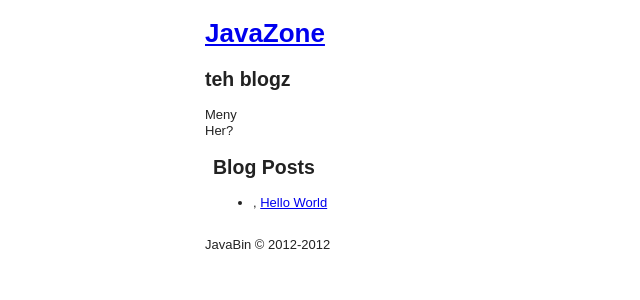
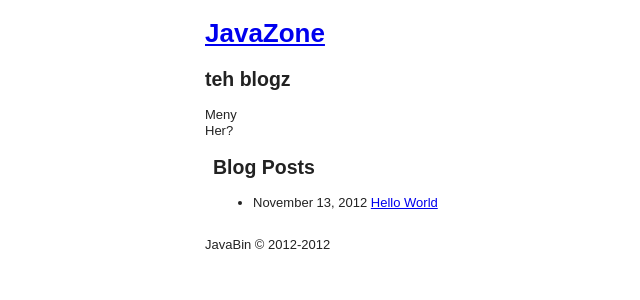
Before and after one commit to Espenhh/jz-blogg, a Jekyll site: the page built from index.html, in a window 1280 px wide. Shown: the top 300 px of the page, without its empty margins (39-679 px from the left). Built offline with Jekyll 4.4.1, drawn with Linux system fonts in a browser that asks for light colours; the list of posts is cut into pages by our own code.

Commit message:
datoer på forside

```diff
--- a/index.html
+++ b/index.html
@@ -9,9 +9,9 @@ layout: default
             <ul>
             {% for post in site.posts %}
                 <li>
-                    {{ page.date | date: "%B"}}
-                    {{ page.date | date: "%d"}},
-                    {{ page.date | date: "%Y"}}
+                    {{ post.date | date: "%B"}}
+                    {{ post.date | date: "%d"}},
+                    {{ post.date | date: "%Y"}}
                     <a href="{{ post.url }}">{{ post.title }}</a>
                 </li>
             {% endfor %}
```
